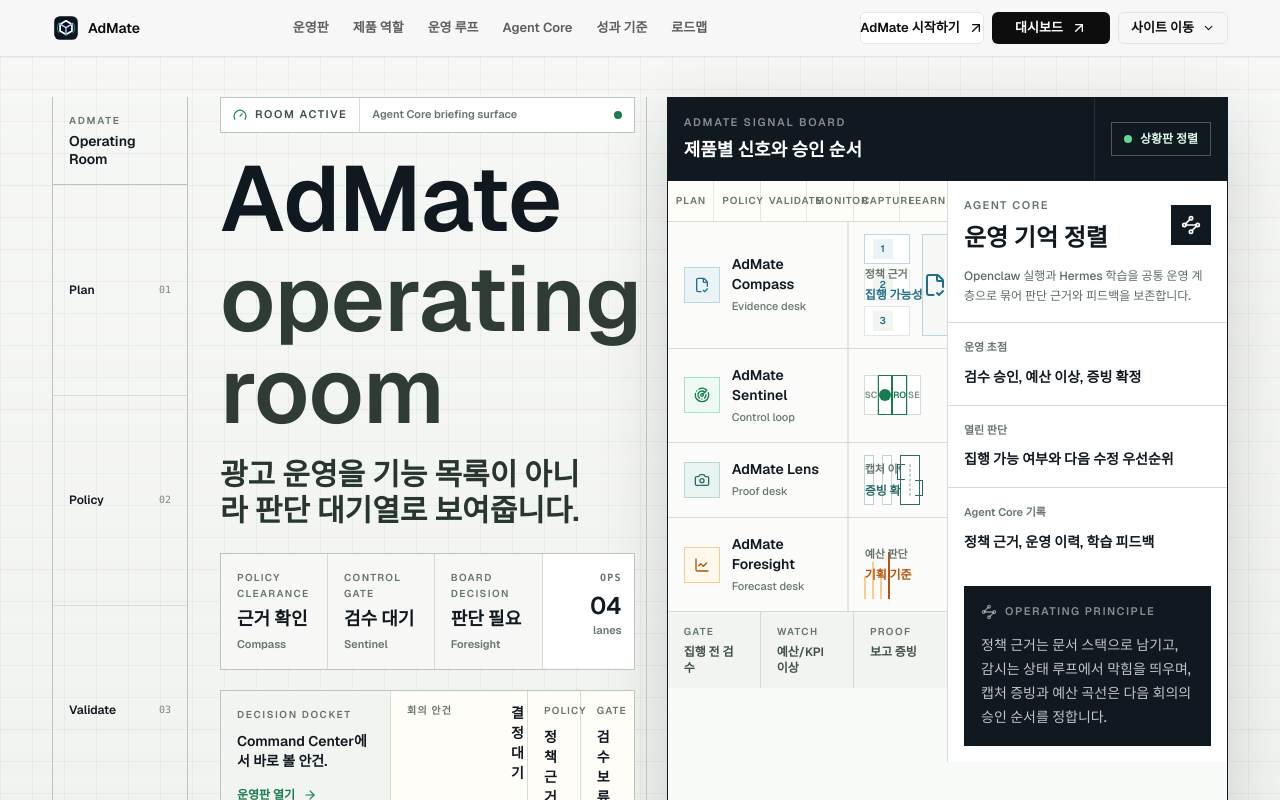
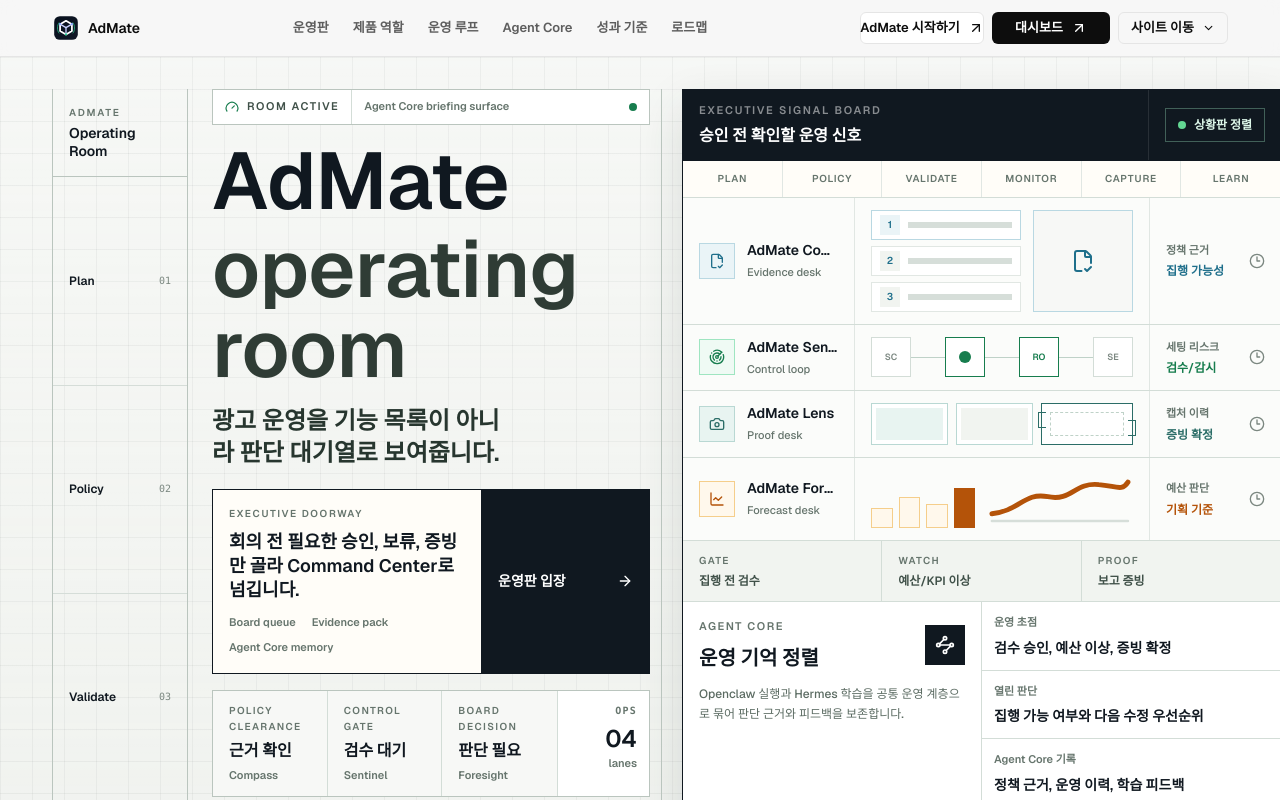
Before and after one commit to Jhongjin/admate-homepage, a Next.js app: page / in a window 1280 px wide. Shown: the top 800 px of the page. Built offline with nearby package versions, Linux system fonts and the light colour scheme.

Commit message:
design: clarify AdMate executive doorway

```diff
--- a/src/components/home/HeroSection.tsx
+++ b/src/components/home/HeroSection.tsx
@@ -126,11 +126,11 @@
   return (
     <section id="top" className="relative isolate overflow-hidden border-b border-[#BAC5BE] bg-[#ECEFEA]">
       <div className="absolute inset-0 command-grid opacity-75" aria-hidden="true" />
-      <div className="section-shell relative grid min-h-[calc(100dvh-56px)] gap-8 py-8 lg:grid-cols-[136px_minmax(0,1fr)] lg:py-10">
+      <div className="section-shell relative grid min-h-[calc(100dvh-56px)] gap-6 py-7 lg:grid-cols-[136px_minmax(0,1fr)] lg:py-8">
         <CommandRail />
 
-        <div className="grid min-w-0 gap-5">
-          <div className="grid gap-5 lg:grid-cols-[minmax(0,0.76fr)_minmax(430px,1fr)] lg:items-stretch">
+        <div className="grid min-w-0 content-start gap-5">
+          <div className="grid gap-5 lg:grid-cols-[minmax(0,0.86fr)_minmax(0,1.14fr)] lg:items-stretch xl:grid-cols-[minmax(450px,0.82fr)_minmax(600px,1fr)]">
             <HeroEditorial />
             <OperationsWall />
           </div>
@@ -203,7 +203,7 @@
     <div className="relative flex min-w-0 flex-col justify-between border-y border-[#BAC5BE] py-6 lg:border-y-0 lg:py-0 lg:pr-3">
       <div className="absolute bottom-0 right-0 top-0 hidden w-px bg-[#BAC5BE] lg:block" aria-hidden="true" />
       <div>
-        <div className="mb-5 grid w-full max-w-[520px] grid-cols-[auto_1fr] border border-[#BAC5BE] bg-white">
+        <div className="mb-4 grid w-full max-w-[520px] grid-cols-[auto_1fr] border border-[#BAC5BE] bg-white">
           <div className="flex items-center gap-2 border-r border-[#D3DDD7] px-3 py-2 text-[11px] font-semibold uppercase tracking-[0.14em] text-[#405149]">
             <Gauge className="h-3.5 w-3.5 text-[#177D4E]" aria-hidden="true" />
             Room active
@@ -214,22 +214,45 @@
           </div>
         </div>
 
-        <h1 className="max-w-[760px] text-balance text-5xl font-semibold leading-[0.9] tracking-normal text-[#101820] sm:text-7xl lg:text-[92px]">
+        <h1 className="max-w-[720px] text-balance text-5xl font-semibold leading-[0.92] tracking-normal text-[#101820] sm:text-6xl xl:text-[80px]">
           AdMate
           <span className="mt-2 block text-[#2F3C35]">operating room</span>
         </h1>
-        <p className="mt-5 max-w-[640px] text-balance text-2xl font-semibold leading-tight text-[#27362F] sm:text-3xl">
+        <p className="mt-4 max-w-[600px] text-balance text-xl font-semibold leading-tight text-[#27362F] sm:text-2xl">
           광고 운영을 기능 목록이 아니라 판단 대기열로 보여줍니다.
         </p>
 
-        <div className="mt-6 grid border border-[#BAC5BE] bg-[#F7F8F6] sm:grid-cols-[1fr_auto]">
+        <div className="mt-5 grid overflow-hidden border border-[#101820] bg-[#FFFDF8] sm:grid-cols-[minmax(0,1fr)_auto]">
+          <div className="min-w-0 px-4 py-4">
+            <div className="text-[10px] font-semibold uppercase tracking-[0.16em] text-[#66756D]">
+              Executive doorway
+            </div>
+            <div className="mt-2 max-w-[520px] text-lg font-semibold leading-6 text-[#101820]">
+              회의 전 필요한 승인, 보류, 증빙만 골라 Command Center로 넘깁니다.
+            </div>
+            <div className="mt-3 flex flex-wrap gap-x-4 gap-y-2 text-[11px] font-semibold text-[#66756D]">
+              <span>Board queue</span>
+              <span>Evidence pack</span>
+              <span>Agent Core memory</span>
+            </div>
+          </div>
+          <Link
+            href="/command-center"
+            className="flex min-h-16 items-center justify-between gap-4 border-t border-[#101820] bg-[#101820] px-4 py-4 text-sm font-semibold text-white transition-colors hover:bg-[#25322B] active:translate-y-px sm:min-w-[168px] sm:border-l sm:border-t-0"
+          >
+            <span>운영판 입장</span>
+            <ArrowRight className="h-4 w-4" aria-hidden="true" />
+          </Link>
+        </div>
+
+        <div className="mt-4 grid border border-[#BAC5BE] bg-[#F7F8F6] sm:grid-cols-[1fr_auto]">
           <div className="grid sm:grid-cols-3">
             {heroVitals.map((item) => (
-              <div key={item.label} className="border-b border-[#D3DDD7] px-4 py-4 last:border-b-0 sm:border-b-0 sm:border-r sm:last:border-r-0">
+              <div key={item.label} className="border-b border-[#D3DDD7] px-4 py-3 last:border-b-0 sm:border-b-0 sm:border-r sm:last:border-r-0">
                 <div className="text-[10px] font-semibold uppercase tracking-[0.14em] text-[#66756D]">
                   {item.label}
                 </div>
-                <div className="mt-2 text-lg font-semibold leading-none text-[#101820]">
+                <div className="mt-2 text-base font-semibold leading-none text-[#101820]">
                   {item.value}
                 </div>
                 <div className="mt-2 text-[11px] font-semibold text-[#66756D]">
@@ -238,14 +261,14 @@
               </div>
             ))}
           </div>
-          <div className="hidden min-w-[92px] border-l border-[#D3DDD7] bg-white px-3 py-4 text-right sm:block">
+          <div className="hidden min-w-[92px] border-l border-[#D3DDD7] bg-white px-3 py-3 text-right sm:block">
             <div className="font-mono text-[10px] font-semibold uppercase tracking-[0.12em] text-[#66756D]">Ops</div>
             <div className="mt-2 text-2xl font-semibold leading-none text-[#101820]">04</div>
             <div className="mt-1 text-[11px] font-semibold text-[#66756D]">lanes</div>
           </div>
         </div>
 
-        <div className="mt-5 grid overflow-hidden border border-[#BAC5BE] bg-[#FFFDF8] sm:grid-cols-[170px_minmax(0,1fr)]">
+        <div className="mt-4 grid overflow-hidden border border-[#BAC5BE] bg-[#FFFDF8] sm:grid-cols-[156px_minmax(0,1fr)]">
           <div className="border-b border-[#D3DDD7] bg-[#F1F4F0] px-4 py-4 sm:border-b-0 sm:border-r">
             <div className="text-[10px] font-semibold uppercase tracking-[0.16em] text-[#66756D]">
               Decision docket
@@ -295,7 +318,7 @@
         </div>
       </div>
 
-      <div className="mt-8 grid gap-3 border-t border-[#BAC5BE] pt-5">
+      <div className="mt-5 grid gap-3 border-t border-[#BAC5BE] pt-4">
         <div className="grid grid-cols-2 border border-[#BAC5BE] bg-[#F7F8F6] sm:grid-cols-4">
           {operatingRoomMarks.map((item) => (
             <div key={item.product} className="border-b border-[#D3DDD7] px-3 py-3 last:border-b-0 sm:border-b-0 sm:border-r sm:last:border-r-0">
@@ -325,27 +348,27 @@
 
 function OperationsWall() {
   return (
-    <div className="min-w-0 border border-[#101820] bg-[#F8FAF7] shadow-[0_22px_64px_rgba(16,24,32,0.16)]">
+    <div className="min-w-0 border border-[#101820] bg-[#F8FAF7] shadow-[0_18px_44px_rgba(39,54,47,0.14)]">
       <div className="grid border-b border-[#101820] bg-[#101820] text-white sm:grid-cols-[1fr_auto]">
-        <div className="px-4 py-4">
+        <div className="px-4 py-3">
           <div className="text-[11px] font-semibold uppercase tracking-[0.16em] text-white/50">
-            AdMate signal board
+            Executive signal board
           </div>
-          <div className="mt-1 text-lg font-semibold">제품별 신호와 승인 순서</div>
+          <div className="mt-1 text-base font-semibold">승인 전 확인할 운영 신호</div>
         </div>
         <div className="flex items-center border-t border-white/10 px-4 py-3 sm:border-l sm:border-t-0">
-          <div className="inline-flex items-center gap-2 border border-[#9FE5C1]/35 bg-[#177D4E]/22 px-3 py-2 text-xs font-semibold text-[#DDF7E9]">
+          <div className="inline-flex items-center gap-2 whitespace-nowrap border border-[#9FE5C1]/35 bg-[#177D4E]/22 px-3 py-2 text-xs font-semibold text-[#DDF7E9]">
             <span className="h-2 w-2 rounded-full bg-[#63D793]" aria-hidden="true" />
             상황판 정렬
           </div>
         </div>
       </div>
 
-      <div className="grid lg:grid-cols-[1fr_280px]">
+      <div className="grid min-[1680px]:grid-cols-[minmax(0,1fr)_248px]">
         <div className="min-w-0">
           <div className="grid grid-cols-6 border-b border-[#D3DDD7] bg-[#FFFDF8]">
             {commandModes.map((mode) => (
-              <div key={mode} className="border-r border-[#E1E7E3] px-2 py-3 text-center text-[10px] font-semibold uppercase tracking-[0.1em] text-[#66756D] last:border-r-0">
+              <div key={mode} className="overflow-hidden border-r border-[#E1E7E3] px-1.5 py-2.5 text-center text-[9px] font-semibold uppercase tracking-[0.08em] text-[#66756D] last:border-r-0 sm:text-[10px]">
                 {mode}
               </div>
             ))}
@@ -371,14 +394,14 @@
           </div>
         </div>
 
-        <aside className="border-t border-[#D3DDD7] bg-white lg:border-l lg:border-t-0">
-          <div className="border-b border-[#D3DDD7] p-4">
+        <aside className="grid border-t border-[#D3DDD7] bg-white md:grid-cols-[1fr_1fr] min-[1680px]:block min-[1680px]:border-l min-[1680px]:border-t-0">
+          <div className="border-b border-[#D3DDD7] p-4 md:border-b-0 md:border-r min-[1680px]:border-b min-[1680px]:border-r-0">
             <div className="flex items-center justify-between gap-3">
               <div>
                 <div className="text-[11px] font-semibold uppercase tracking-[0.14em] text-[#66756D]">
                   Agent Core
                 </div>
-                <div className="mt-2 text-2xl font-semibold text-[#101820]">운영 기억 정렬</div>
+                <div className="mt-2 text-xl font-semibold text-[#101820]">운영 기억 정렬</div>
               </div>
               <div className="flex h-10 w-10 items-center justify-center bg-[#101820] text-white">
                 <Waypoints className="h-5 w-5" aria-hidden="true" />
@@ -389,23 +412,22 @@
             </p>
           </div>
 
-          <div className="divide-y divide-[#D3DDD7]">
+          <div className="divide-y divide-[#D3DDD7] md:border-r md:border-[#D3DDD7] min-[1680px]:border-r-0">
             {executiveLedger.map((item) => (
-              <div key={item.label} className="p-4">
+              <div key={item.label} className="p-3 min-[1680px]:p-4">
                 <div className="text-[11px] font-semibold text-[#66756D]">{item.label}</div>
-                <div className="mt-2 text-sm font-semibold leading-6 text-[#101820]">{item.value}</div>
+                <div className="mt-1.5 text-sm font-semibold leading-5 text-[#101820]">{item.value}</div>
               </div>
             ))}
           </div>
 
-          <div className="m-4 border border-[#101820] bg-[#101820] p-4 text-white">
+          <div className="m-4 border border-[#101820] bg-[#101820] p-4 text-white md:col-span-2 min-[1680px]:col-span-1">
             <div className="flex items-center gap-2 text-[11px] font-semibold uppercase tracking-[0.14em] text-white/50">
               <Waypoints className="h-4 w-4" aria-hidden="true" />
-              Operating principle
+              Doorway principle
             </div>
             <p className="mt-3 text-sm font-medium leading-6 text-white/75">
-              정책 근거는 문서 스택으로 남기고, 감시는 상태 루프에서 막힘을 띄우며, 캡처 증빙과
-              예산 곡선은 다음 회의의 승인 순서를 정합니다.
+              정책 근거, 감시 신호, 캡처 증빙, 예산 곡선을 한 번에 확인한 뒤 다음 회의의 승인 순서로 보냅니다.
             </p>
           </div>
         </aside>
@@ -420,8 +442,8 @@
   row: (typeof portfolioRows)[number]
 }) {
   return (
-    <div className="grid gap-0 bg-[#FBFCFA] transition-colors hover:bg-[#FFFDF8] sm:grid-cols-[180px_minmax(0,1fr)_140px]">
-      <div className="flex items-center gap-3 border-b border-[#E1E7E3] px-4 py-4 sm:border-b-0 sm:border-r">
+    <div className="grid gap-0 bg-[#FBFCFA] transition-colors hover:bg-[#FFFDF8] md:grid-cols-[158px_minmax(220px,1fr)_124px] xl:grid-cols-[172px_minmax(260px,1fr)_132px]">
+      <div className="flex items-center gap-3 border-b border-[#E1E7E3] px-4 py-3 md:border-b-0 md:border-r">
         <div
           className="flex h-9 w-9 shrink-0 items-center justify-center border"
           style={{ backgroundColor: row.softColor, borderColor: row.borderColor, color: row.color }}
@@ -429,19 +451,19 @@
           <row.icon className="h-4 w-4" aria-hidden="true" />
         </div>
         <div className="min-w-0">
-          <div className="text-sm font-semibold text-[#101820]">{row.product}</div>
+          <div className="truncate text-sm font-semibold text-[#101820]">{row.product}</div>
           <div className="mt-1 truncate text-[11px] font-medium text-[#66756D]">{row.role}</div>
         </div>
       </div>
 
-      <div className="min-h-[72px] border-b border-[#E1E7E3] px-4 py-3 sm:border-b-0">
+      <div className="min-h-[64px] border-b border-[#E1E7E3] px-4 py-3 md:border-b-0">
         <ProductSignalPattern row={row} />
       </div>
 
-      <div className="flex items-center justify-between gap-3 border-t border-[#E1E7E3] px-4 py-3 sm:border-l sm:border-t-0">
-        <div>
+      <div className="flex items-center justify-between gap-3 border-t border-[#E1E7E3] px-4 py-3 md:border-l md:border-t-0">
+        <div className="min-w-0">
           <div className="text-[11px] font-semibold text-[#66756D]">{row.signal}</div>
-          <div className="mt-1 text-xs font-semibold" style={{ color: row.color }}>
+          <div className="mt-1 truncate text-xs font-semibold" style={{ color: row.color }}>
             {row.status}
           </div>
         </div>
```
